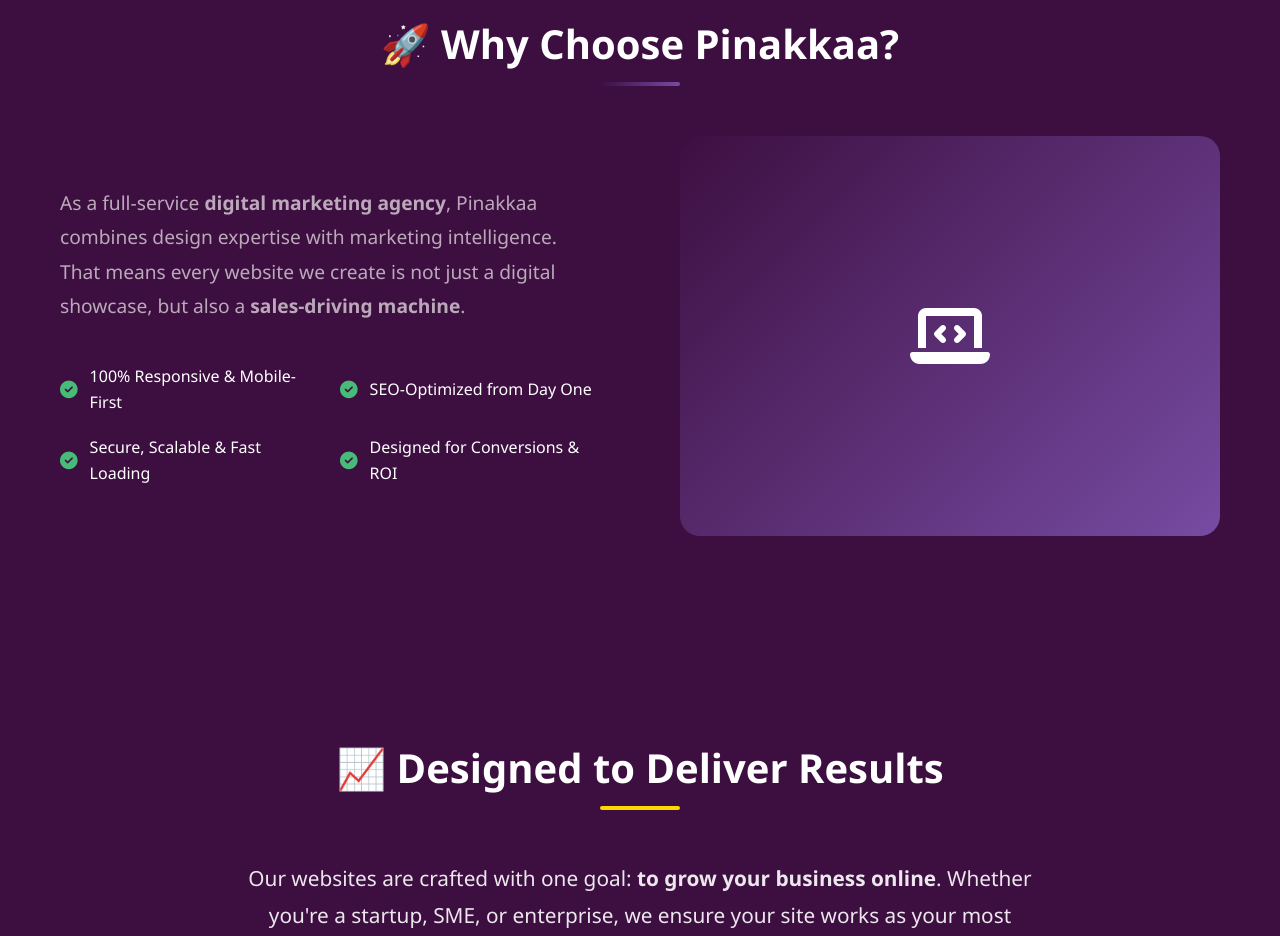
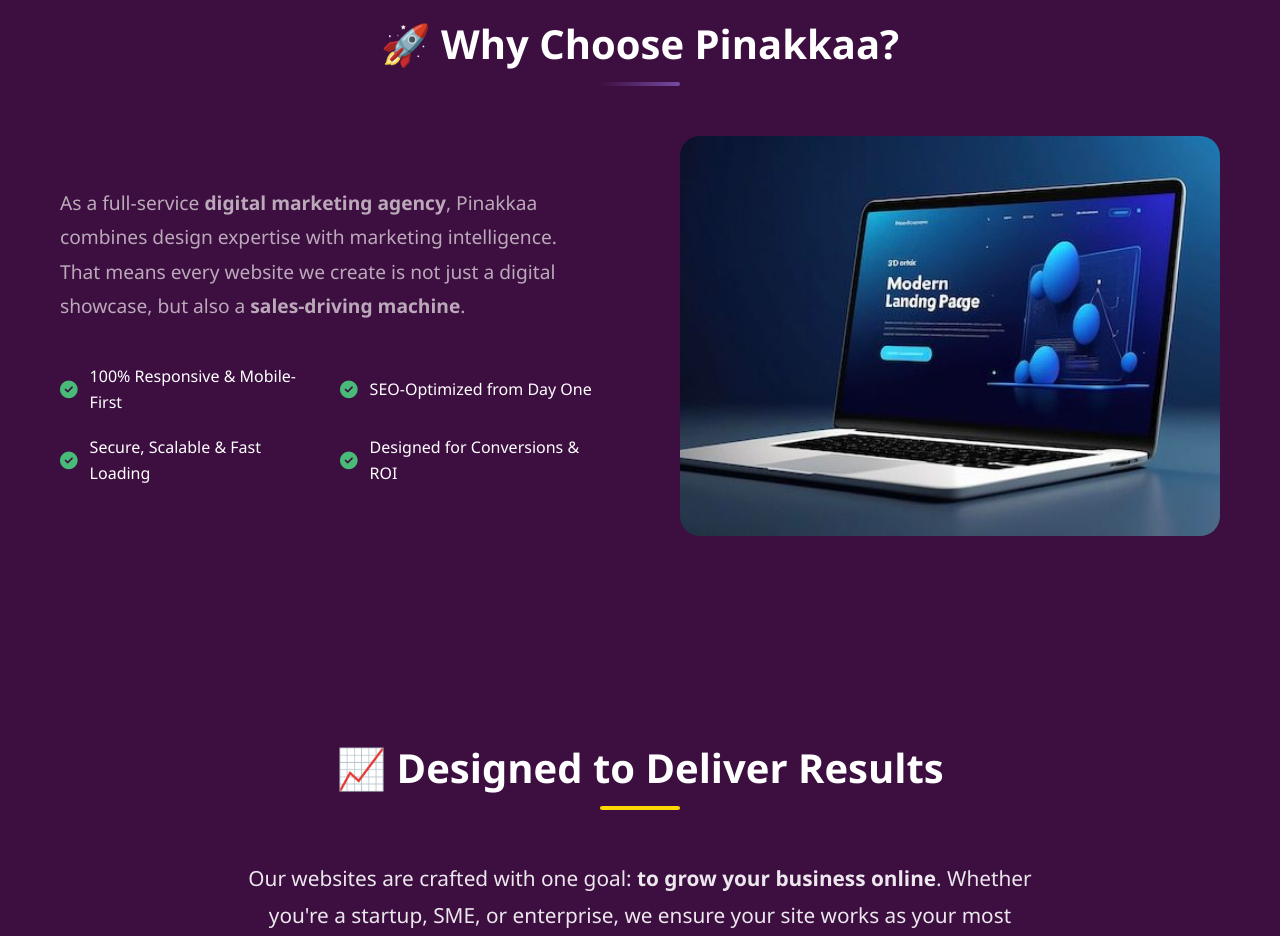
Before and after one commit to Mohammedsalman3052004/pinakkaa-microsites, a plain HTML site: page index.html in a window 1280 px wide. Shown: the part 3100-4036 px from the top of the page. Drawn offline with Linux system fonts and the light colour scheme.

Commit message:
Initial Commit

```diff
--- a/index.html
+++ b/index.html
@@ -295,7 +295,10 @@
       .choose-image {
         width: 100%;
         height: 400px;
-        background: linear-gradient(135deg, #3d0f41, #764ba2);
+        /* background: linear-gradient(135deg, #3d0f41, #764ba2); */
+        background-image: url(./images/demo.jpg);
+        background-size: cover;
+        background-position: center;
         border-radius: 20px;
         display: flex;
         align-items: center;
@@ -656,7 +659,8 @@
           </div>
 
           <div class="choose-image">
-            <i class="fas fa-laptop-code"></i>
+            <!-- <i class="fas fa-laptop-code"></i> -->
+             <!-- <img src="" alt=""> -->
           </div>
         </div>
       </div>
```
Also changed, not shown: images/demo.jpg (added).
